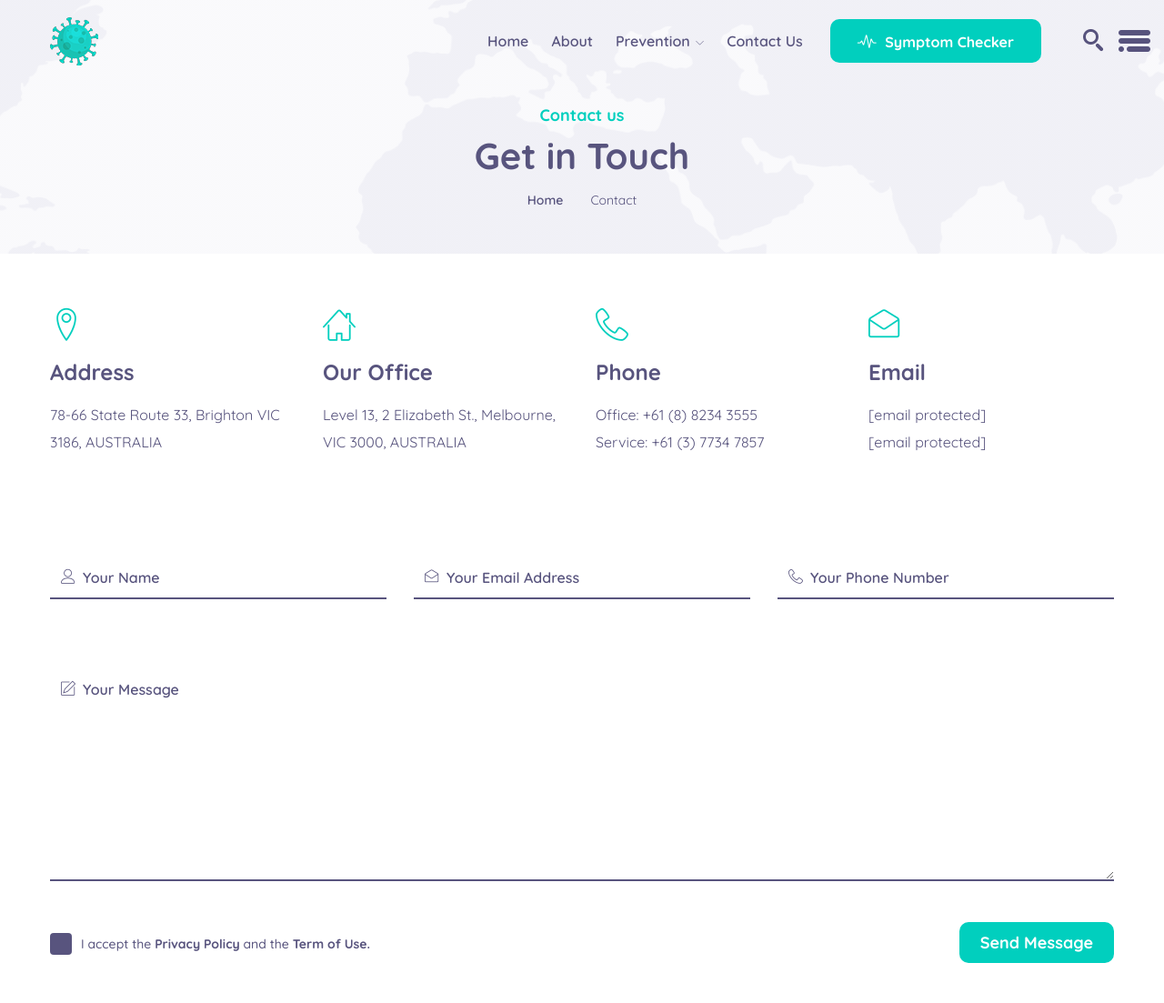
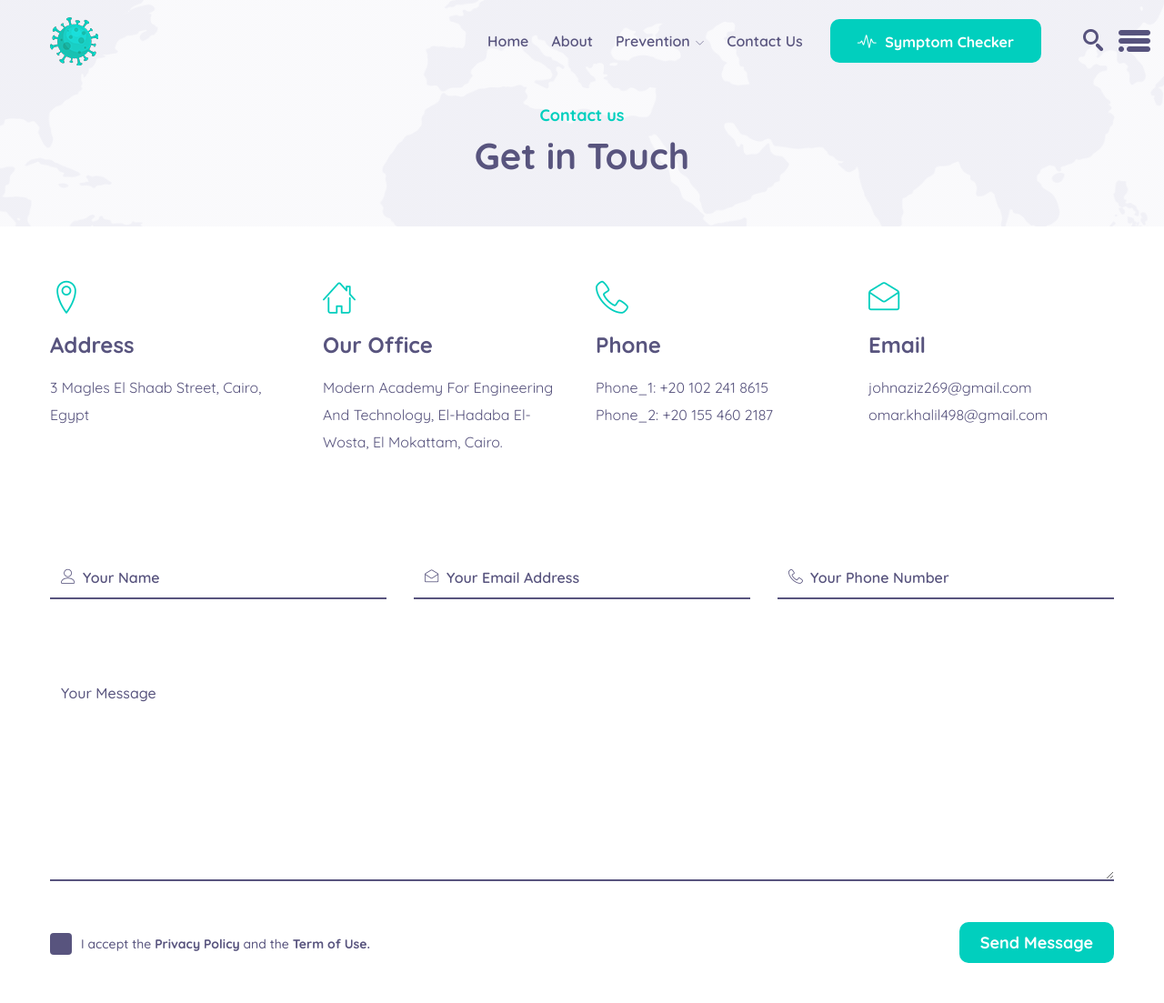
Before and after one commit to OmarKhalil10/Covid-19-Detector-Website-Using-Deep-Learning, a Flask app: page /contact in a window 1280 px wide. Shown: the top 1103 px of the page at 91% size. Run offline with Flask 2, Linux system fonts and the light colour scheme; some libraries are stand-ins or nearby versions.

Commit message:
contact done

```diff
--- a/templates/pages/contact.html
+++ b/templates/pages/contact.html
@@ -5,10 +5,6 @@
         <div class="breadcrumb_text">
             <h6 class="wow fadeInUp">Contact us</h6>
             <h3 class="wow fadeInUp" data-wow-delay="0.2s">Get in Touch</h3>
-                    <ul class="nav justify-content-center wow fadeInUp" data-wow-delay="0.3s">
-                        <li><a href>Home</a></li>
-                        <li><a href="contact.html">Contact</a></li>
-                    </ul>
         </div>
     </div>
 </section>
@@ -21,25 +17,25 @@
                 <div class="contact_details_item wow fadeInLeft" data-wow-delay="0.2s">
                     <i class="linearicons-map-marker"></i>
                     <h4>Address</h4>
-                            <p>78-66 State Route 33, Brighton VIC 3186, AUSTRALIA</p>
+                    <p>3 Magles El Shaab Street, Cairo, Egypt</p>
                 </div>
             </div>
             <div class="col-lg-3 col-6">
                 <div class="contact_details_item  wow fadeInLeft" data-wow-delay="0.3s">
                     <i class="linearicons-home4"></i>
                     <h4>Our Office</h4>
-                            <p>Level 13, 2 Elizabeth St., Melbourne, VIC 3000, AUSTRALIA</p>
+                    <p>Modern Academy For Engineering And Technology, El-Hadaba El-Wosta, El Mokattam, Cairo.</p>
                 </div>
             </div>
             <div class="col-lg-3 col-6">
                 <div class="contact_details_item  wow fadeInLeft" data-wow-delay="0.4s">
                     <i class="linearicons-telephone"></i>
                     <h4>Phone</h4>
-                            <a href="tel:+8801676790690">
-                                <h6>Office: +61 (8) 8234 3555</h6>
+                    <a href="tel:+201022418615">
+                        <h6>Phone_1: +20 102 241 8615</h6>
                     </a>
-                            <a href="tel:+8801676790690">
-                                <h6>Service: +61 (3) 7734 7857</h6>
+                    <a href="tel:+201554602187">
+                        <h6>Phone_2: +20 155 460 2187</h6>
                     </a>
                 </div>
             </div>
@@ -47,14 +43,12 @@
                 <div class="contact_details_item  wow fadeInLeft" data-wow-delay="0.5s">
                     <i class="linearicons-envelope-open"></i>
                     <h4>Email</h4>
-                            <a href="/cdn-cgi/l/email-protection#2e5c414d45574c4a1f17171b6e49434f4742004d4143">
-                                <h6><span class="__cf_email__"
-                                        data-cfemail="aedddbdedec1dcdaeecbdec7cacbc3c7cd80c1dcc9">[email&#160;protected]</span>
+                    <a href="mailto:johnaziz269@gmail.com">
+                        <h6><span class="__cf_email__">johnaziz269@gmail.com</span>
                         </h6>
                     </a>
-                            <a href="/cdn-cgi/l/email-protection#fb8994989082999fcac2c2cebb9c969a9297d5989496">
-                                <h6><span class="__cf_email__"
-                                        data-cfemail="086061486d78616c6d65616b26677a6f">[email&#160;protected]</span>
+                    <a href="mailto:omar.khalil498@gmail.com">
+                        <h6><span class="__cf_email__">omar.khalil498@gmail.com</span>
                         </h6>
                     </a>
                 </div>
@@ -85,8 +79,7 @@
                 <div class="col-lg-12">
                     <div class="form-group">
                         <textarea name="message" id="message" cols="30" rows="10" class="form-control"
-                                    required></textarea>
-                                <label class="top_text"><i class="linearicons-pencil4"></i>Your Message</label>
+                            placeholder="Your Message" required></textarea>
                     </div>
                 </div>
                 <div class="col-lg-12">
@@ -114,10 +107,11 @@
 
 
 <section class="map_area">
-            <div id="mapBox" class="mapBox row m0" data-lat="40.701083" data-lon="-74.1522848" data-zoom="12"
-                data-marker="/static/images/map-marker.png" data-info="54B, Tailstoi Town 5238 La city, IA 522364"
-                data-mlat="40.701083" data-mlon="-74.1522848">
-            </div>
+        <iframe
+            src="https://www.google.com/maps/embed?pb=!1m18!1m12!1m3!1d1727.7586858930729!2d31.31150182057934!3d29.993297279648644!2m3!1f0!2f0!3f0!3m2!1i1024!2i768!4f13.1!3m3!1m2!1s0x14583921c000aaad%3A0x89f4cbf0b7d34872!2sModern%20Academy%20for%20Engineering%20and%20Technology!5e0!3m2!1sen!2seg!4v1653538752272!5m2!1sen!2seg"
+            width="100%" height="600" style="border:0;" allowfullscreen="" loading="lazy"
+            referrerpolicy="no-referrer-when-downgrade">
+        </iframe>
 </section>
 
 
@@ -141,7 +135,7 @@
             <div class="col-lg-6">
                 <div class="mail_box">
                     <div class="input-group">
-                                <input type="text" class="form-control" placeholder="&#xe997; Enter your email"
+                        <input href="#" type="text" class="form-control" placeholder="&#xe997; Enter your email"
                             aria-label="Recipient's username" aria-describedby="button-addon2">
                         <div class="input-group-append">
                             <button class="btn btn-outline-secondary" type="button" id="button-addon2">
```
Lines whose indentation alone changed are shown as unchanged.
